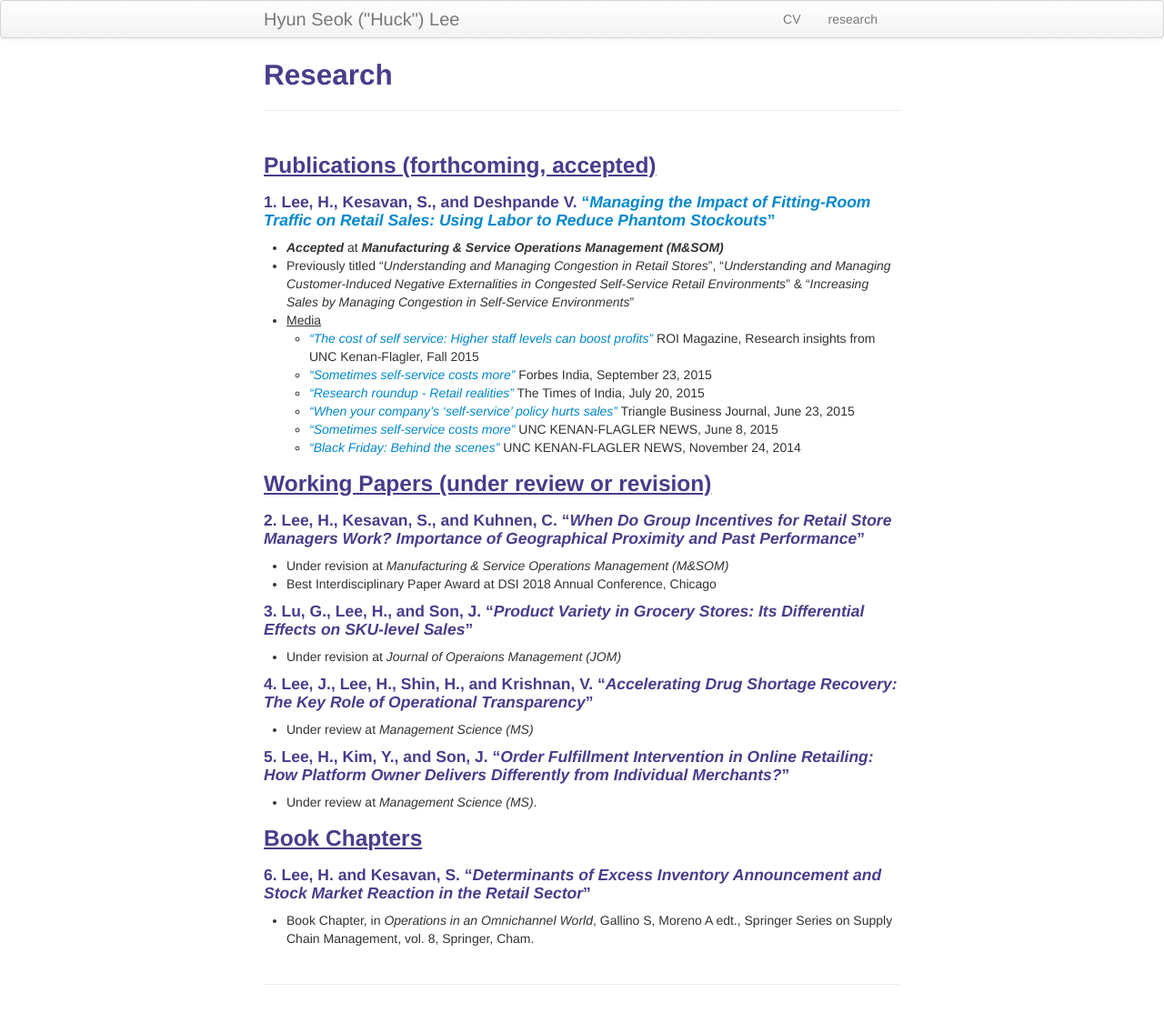
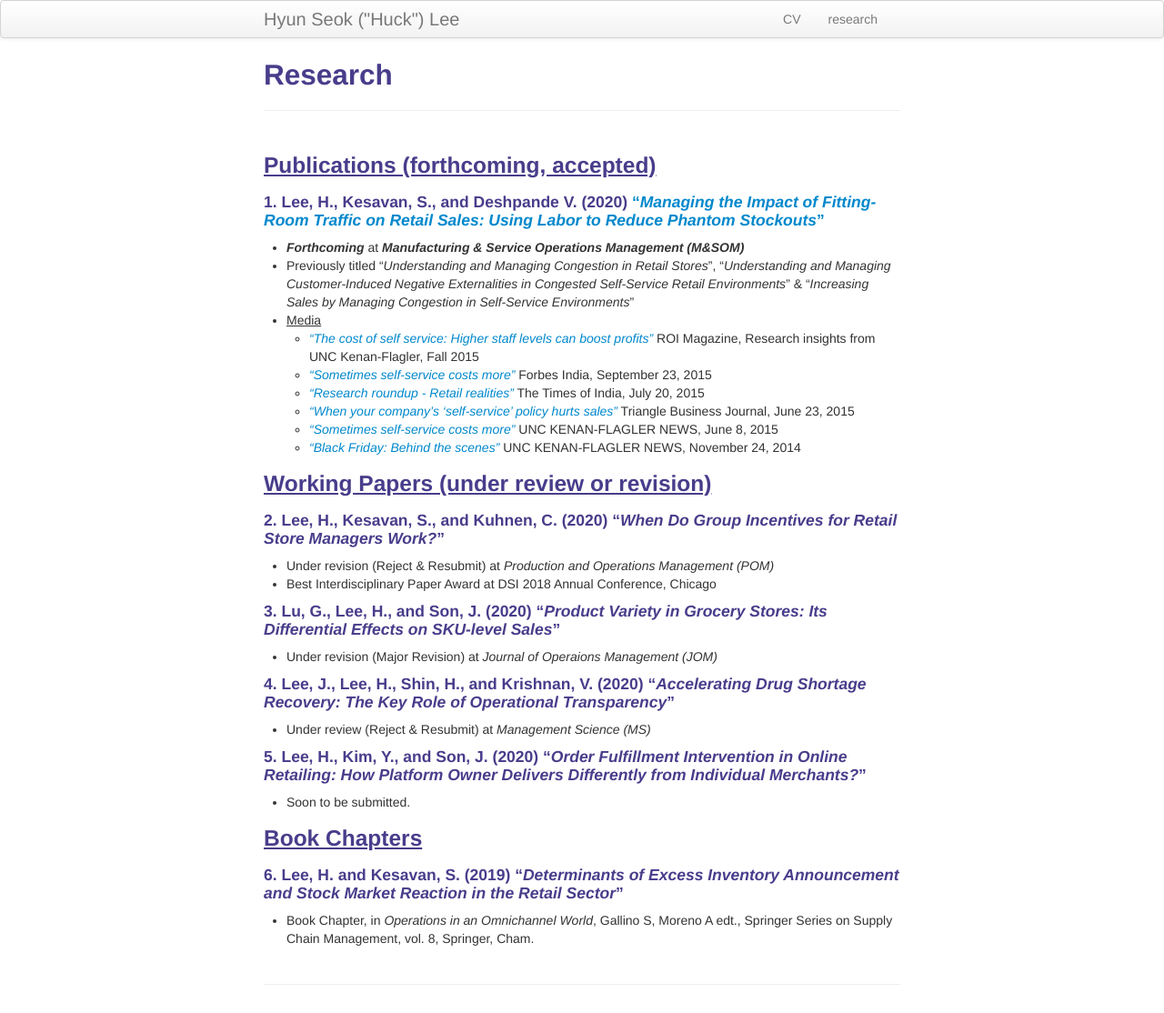
Before and after one commit to lordya2/lordya2.github.io, a Jekyll site: the page built from pages/research.md, in a window 1280 px wide. Shown: the whole page at 91% size. Built offline with Jekyll 4.4.1, drawn with Linux system fonts in a browser that asks for light colours.

Commit message:
Update research.md

```diff
--- a/pages/research.md
+++ b/pages/research.md
@@ -6,8 +6,8 @@ description: Hyun Seok ("Huck") Lee's research
 
 
 ### <u>Publications (forthcoming, accepted) </u>
-#### 1. Lee, H., Kesavan, S., and Deshpande V. ["*Managing the Impact of Fitting-Room Traffic on Retail Sales: Using Labor to Reduce Phantom Stockouts*"](https://papers.ssrn.com/sol3/papers.cfm?abstract_id=2523680)
-* ***Accepted*** at ***Manufacturing & Service Operations Management (M&SOM)***
+#### 1. Lee, H., Kesavan, S., and Deshpande V. (2020) ["*Managing the Impact of Fitting-Room Traffic on Retail Sales: Using Labor to Reduce Phantom Stockouts*"](https://papers.ssrn.com/sol3/papers.cfm?abstract_id=2523680)
+* ***Forthcoming*** at ***Manufacturing & Service Operations Management (M&SOM)***
 * Previously titled "*Understanding and Managing Congestion in Retail Stores*", "*Understanding and Managing Customer-Induced Negative Externalities in Congested Self-Service Retail Environments*" & "*Increasing Sales by Managing Congestion in Self-Service Environments*"
 * <u>Media</u>
   * [*"The cost of self service: Higher staff levels can boost profits"*](http://contentviewer.adobe.com/s/ROI%20Magazine/43d7e10e-dd4d-4050-add4-f5dcc8372bf7/ROI%20Magazine-Fall%202015/05_Cost_of_Self_Service.html#page_0) ROI Magazine, Research insights from UNC Kenan-Flagler, Fall 2015
@@ -18,18 +18,18 @@ description: Hyun Seok ("Huck") Lee's research
   * [*"Black Friday: Behind the scenes"*](https://www.kenan-flagler.unc.edu/news/black-friday-behind-the-scenes/) UNC KENAN-FLAGLER NEWS, November 24, 2014
 
 ### <u>Working Papers (under review or revision)</u>
-#### 2. Lee, H., Kesavan, S., and Kuhnen, C. "*When Do Group Incentives for Retail Store Managers Work? Importance of Geographical Proximity and Past Performance*"
-* Under revision at *Manufacturing & Service Operations Management (M&SOM)*
+#### 2. Lee, H., Kesavan, S., and Kuhnen, C. (2020) "*When Do Group Incentives for Retail Store Managers Work?*"
+* Under revision (Reject & Resubmit) at *Production and Operations Management (POM)*
 * Best Interdisciplinary Paper Award at DSI 2018 Annual Conference, Chicago
 
-#### 3. Lu, G., Lee, H., and Son, J. "*Product Variety in Grocery Stores: Its Differential Effects on SKU-level Sales*"
-* Under revision at *Journal of Operaions Management (JOM)*
+#### 3. Lu, G., Lee, H., and Son, J. (2020) "*Product Variety in Grocery Stores: Its Differential Effects on SKU-level Sales*"
+* Under revision (Major Revision) at *Journal of Operaions Management (JOM)*
 
-#### 4. Lee, J., Lee, H., Shin, H., and Krishnan, V. "*Accelerating Drug Shortage Recovery: The Key Role of Operational Transparency*"
-* Under review at *Management Science (MS)*
+#### 4. Lee, J., Lee, H., Shin, H., and Krishnan, V. (2020) "*Accelerating Drug Shortage Recovery: The Key Role of Operational Transparency*"
+* Under review (Reject & Resubmit) at *Management Science (MS)*
 
-#### 5. Lee, H., Kim, Y., and Son, J. "*Order Fulfillment Intervention in Online Retailing: How Platform Owner Delivers Differently from Individual Merchants?*"
-* Under review at *Management Science (MS)*.
+#### 5. Lee, H., Kim, Y., and Son, J. (2020) "*Order Fulfillment Intervention in Online Retailing: How Platform Owner Delivers Differently from Individual Merchants?*"
+* Soon to be submitted.
 
 
 
@@ -37,7 +37,7 @@ description: Hyun Seok ("Huck") Lee's research
 
 
 ### <u>Book Chapters</u>
-#### 6. Lee, H. and Kesavan, S. "*Determinants of Excess Inventory Announcement and Stock Market Reaction in the Retail Sector*"
+#### 6. Lee, H. and Kesavan, S. (2019) "*Determinants of Excess Inventory Announcement and Stock Market Reaction in the Retail Sector*"
 * Book Chapter, in *Operations in an Omnichannel World*, Gallino S, Moreno A edt., Springer Series on Supply Chain Management, vol. 8, Springer, Cham.
 
 <!--
```
